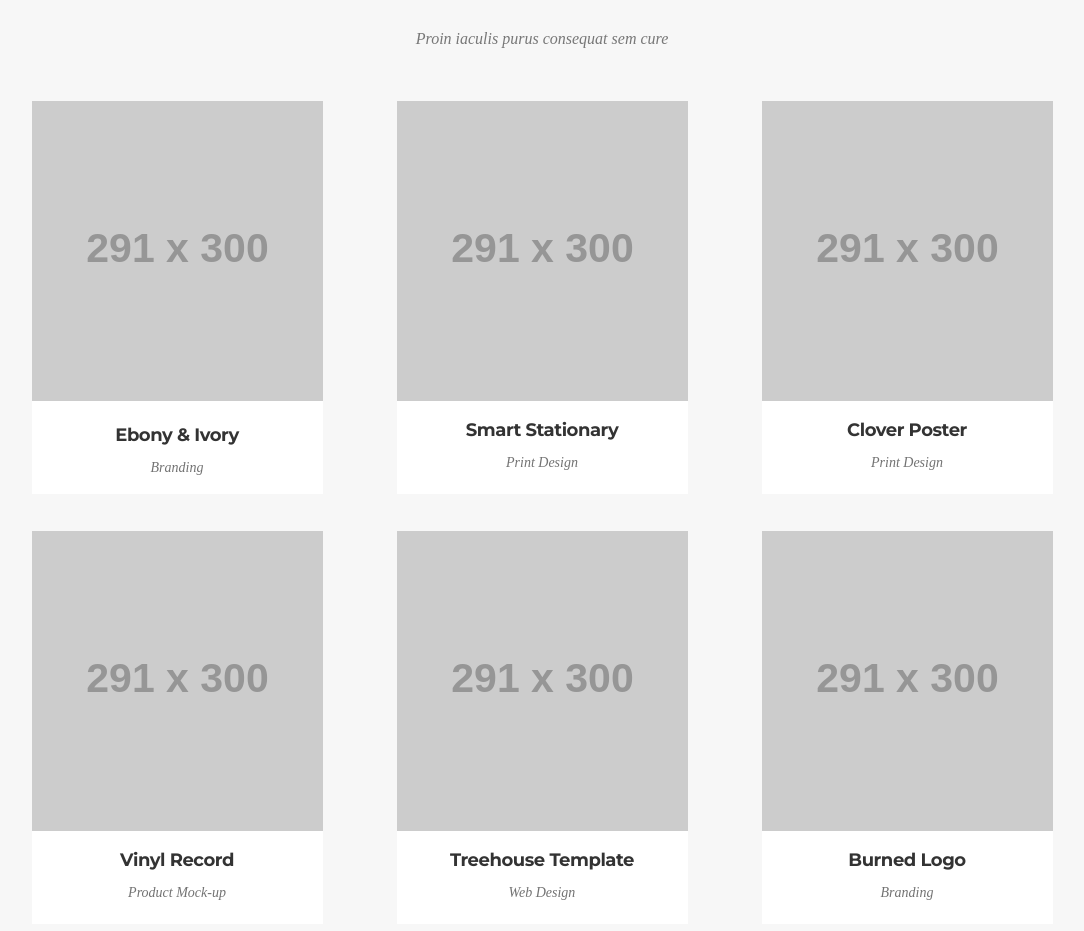
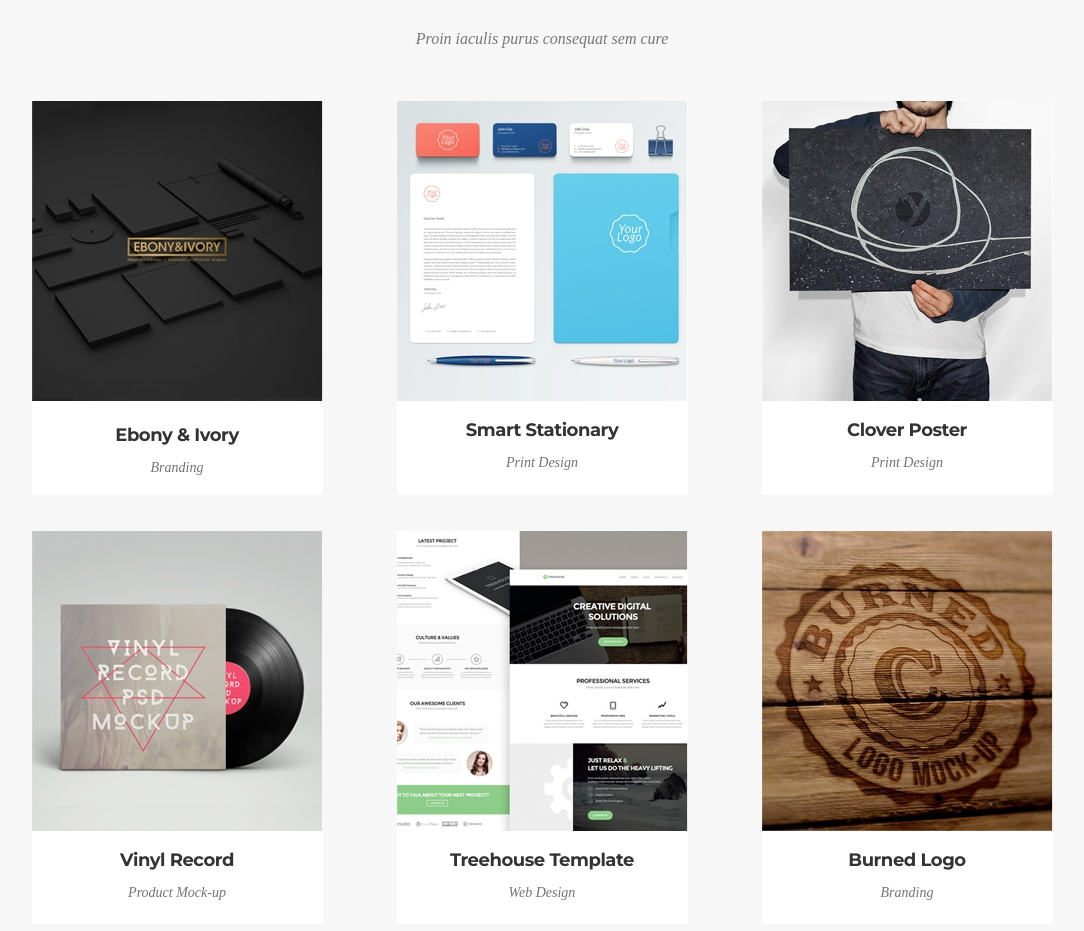
Before and after one commit to wyrwat/landin-page, a website: page index.html in a window 1280 px wide. Shown: the part 1661-2592 px from the top of the page, without its empty margins (98-1182 px from the left). Drawn offline with Linux system fonts and the light colour scheme; placeholder pictures from the web are drawn by us; a web font is replaced by a local one.

Commit message:
add images to html

```diff
--- a/index.html
+++ b/index.html
@@ -62,21 +62,21 @@
 	<p class="porfolio-description">Proin iaculis purus consequat sem cure</p>
 	<div class="container gallery-container">
 		<div class="photo-container container">
-			<img class="photo" src="https://via.placeholder.com/291X300">
+			<img class="photo" src="images/Image.jpg">
 			<div class="info container">
 				<h3>Ebony & Ivory</h3>
 				<p>Branding</p>
 			</div>
 		</div>
 		<div class="photo-container container">
-			<img class="photo" src="https://via.placeholder.com/291X300">
+			<img class="photo" src="images/Image2.jpg">
 			<div class="info">
 				<h3>Smart Stationary</h3>
 				<p>Print Design</p>
 			</div>
 		</div>
 		<div class="photo-container container">
-			<img class="photo" src="https://via.placeholder.com/291X300">
+			<img class="photo" src="images/Image3.jpg">
 			<div class="info">
 				<h3>Clover Poster</h3>
 				<p>Print Design</p>
@@ -85,21 +85,21 @@
 	</div>
 	<div class="container gallery-container bottom">
 		<div class="photo-container container">
-			<img class="photo" src="https://via.placeholder.com/291X300">
+			<img class="photo" src="images/Image4.jpg">
 			<div class="info">
 				<h3>Vinyl Record</h3>
 				<p>Product Mock-up</p>
 			</div>
 		</div>
 		<div class="photo-container container">
-			<img class="photo" src="https://via.placeholder.com/291X300">
+			<img class="photo" src="images/Image5.jpg">
 			<div class="info">
 				<h3>Treehouse Template</h3>
 				<p>Web Design</p>
 			</div>
 		</div>
 		<div class="photo-container container">
-			<img class="photo" src="https://via.placeholder.com/291X300">
+			<img class="photo" src="images/Image6.jpg">
 			<div class="info">
 				<h3>Burned Logo</h3>
 				<p>Branding</p>
--- a/sass/style.scss
+++ b/sass/style.scss
@@ -99,7 +99,7 @@ body {
 	    linear-gradient(
 		   rgba(0, 0, 0, .6),
 	       rgba(0, 0, 0, .6)),
-	url(https://images.pexels.com/photos/860379/pexels-photo-860379.jpeg?auto=compress&cs=tinysrgb&dpr=2&w=500);
+	url("../images/Background_Image.jpg");
 	background-position: center;
 	background-repeat: no-repeat;
     background-size: cover;
```
Also changed, not shown: css/style.css, css/style.prefixed.css, 3 other files.
